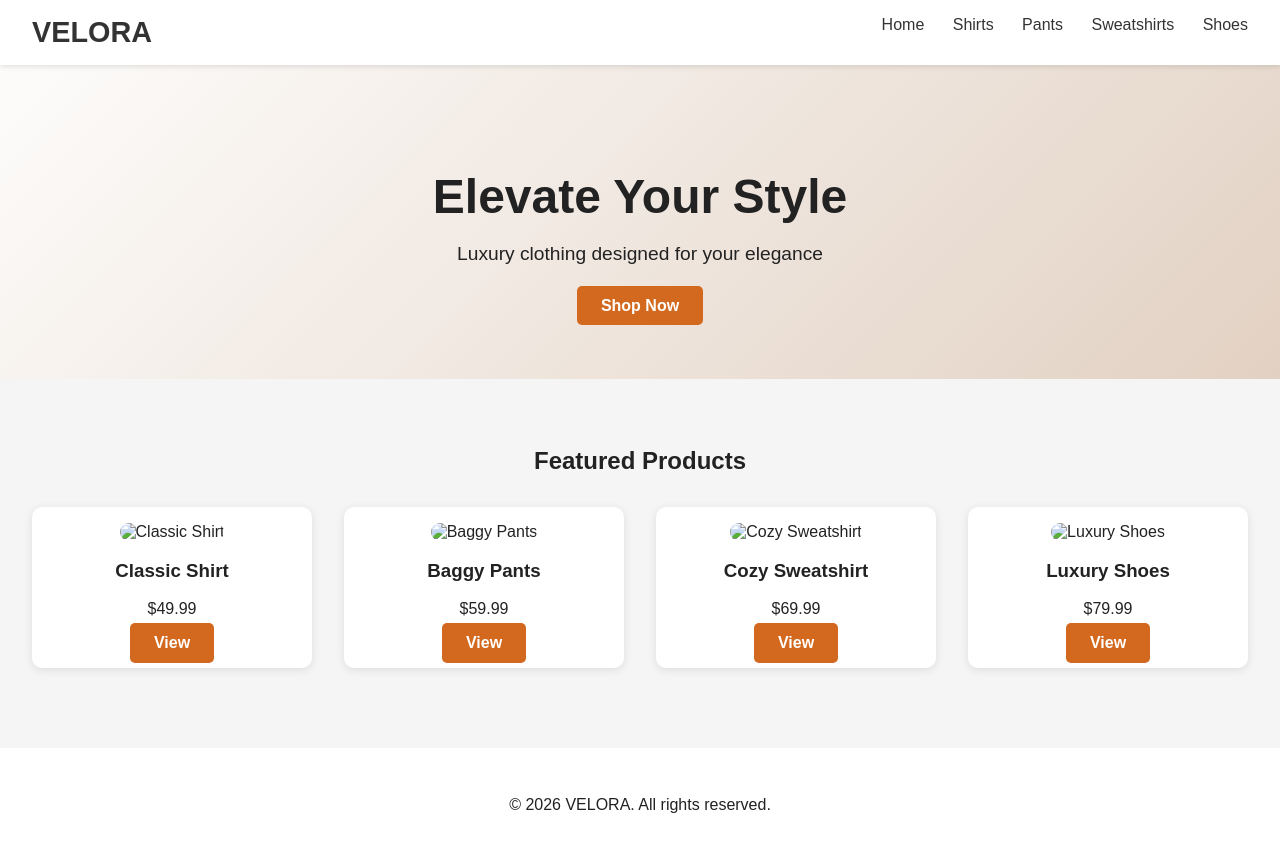
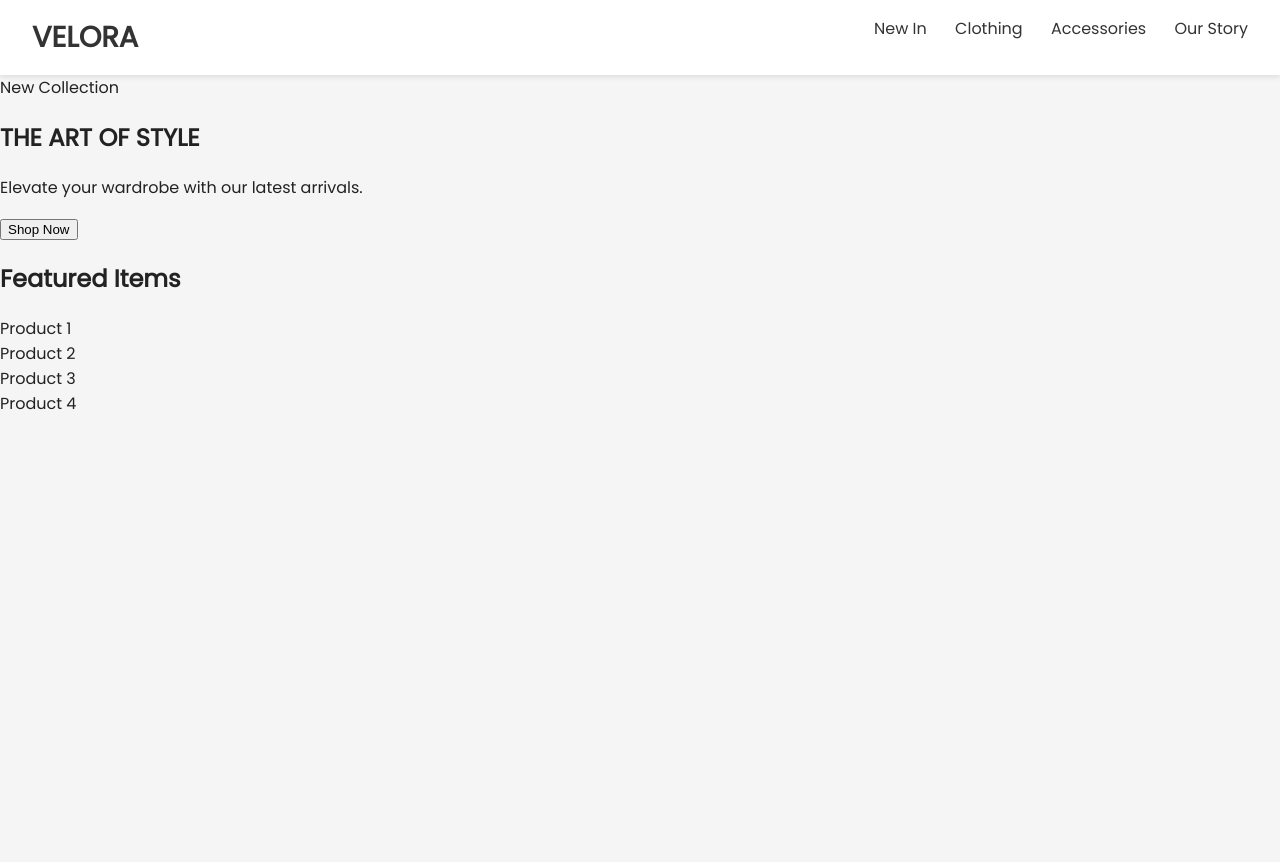
Before and after one commit to mshmhasan1-afk/VeloraWebsite, a plain HTML site: page index.html in a window 1280 px wide. After the commit the page ends 800 px from the top, so only its background shows below. Drawn offline with Linux system fonts and the light colour scheme.

Commit message:
Update index.html

```diff
--- a/index.html
+++ b/index.html
@@ -1,66 +1,42 @@
-<!-- index.html -->
 <!DOCTYPE html>
 <html lang="en">
 <head>
     <meta charset="UTF-8">
     <meta name="viewport" content="width=device-width, initial-scale=1.0">
-  <title>Velora - Luxury Clothing Brand</title>
+    <title>Velora Luxury</title>
     <link rel="stylesheet" href="style.css">
+    <link href="https://fonts.googleapis.com/css2?family=Playfair+Display:wght@600&family=Poppins:wght@300;400&display=swap" rel="stylesheet">
 </head>
 <body>
-  <!-- Header / Navigation -->
+
     <header>
         <div class="logo">VELORA</div>
         <nav>
-      <a href="index.html">Home</a>
-      <a href="shirts.html">Shirts</a>
-      <a href="pants.html">Pants</a>
-      <a href="sweatshirts.html">Sweatshirts</a>
-      <a href="shoes.html">Shoes</a>
+            <a href="#">New In</a>
+            <a href="#">Clothing</a>
+            <a href="#">Accessories</a>
+            <a href="#">Our Story</a>
         </nav>
     </header>
 
-  <!-- Hero Section -->
-  <section class="hero">
-    <h1>Elevate Your Style</h1>
-    <p>Luxury clothing designed for your elegance</p>
-    <a href="shirts.html" class="btn">Shop Now</a>
-  </section>
-
-  <!-- Featured Products -->
-  <section class="products">
-    <h2>Featured Products</h2>
-    <div class="product-grid">
-      <div class="product-card">
-        <img src="images/shirt1.jpg" alt="Classic Shirt">
-        <h3>Classic Shirt</h3>
-        <p>$49.99</p>
-        <a href="shirts.html" class="btn">View</a>
-      </div>
-      <div class="product-card">
-        <img src="images/pants1.jpg" alt="Baggy Pants">
-        <h3>Baggy Pants</h3>
-        <p>$59.99</p>
-        <a href="pants.html" class="btn">View</a>
-      </div>
-      <div class="product-card">
-        <img src="images/sweatshirt1.jpg" alt="Cozy Sweatshirt">
-        <h3>Cozy Sweatshirt</h3>
-        <p>$69.99</p>
-        <a href="sweatshirts.html" class="btn">View</a>
-      </div>
-      <div class="product-card">
-        <img src="images/shoes1.jpg" alt="Luxury Shoes">
-        <h3>Luxury Shoes</h3>
-        <p>$79.99</p>
-        <a href="shoes.html" class="btn">View</a>
-      </div>
+    <section class="hero-section">
+        <div class="hero-text">
+            <span>New Collection</span>
+            <h1>THE ART OF STYLE</h1>
+            <p>Elevate your wardrobe with our latest arrivals.</p>
+            <button class="shop-btn">Shop Now</button>
         </div>
     </section>
 
-  <!-- Footer -->
-  <footer>
-    <p>&copy; 2026 VELORA. All rights reserved.</p>
-  </footer>
+    <section class="featured-products">
+        <h2>Featured Items</h2>
+        <div class="grid">
+            <div class="item-box">Product 1</div>
+            <div class="item-box">Product 2</div>
+            <div class="item-box">Product 3</div>
+            <div class="item-box">Product 4</div>
+        </div>
+    </section>
+
 </body>
 </html>
```
Lines whose indentation alone changed are shown as unchanged.
